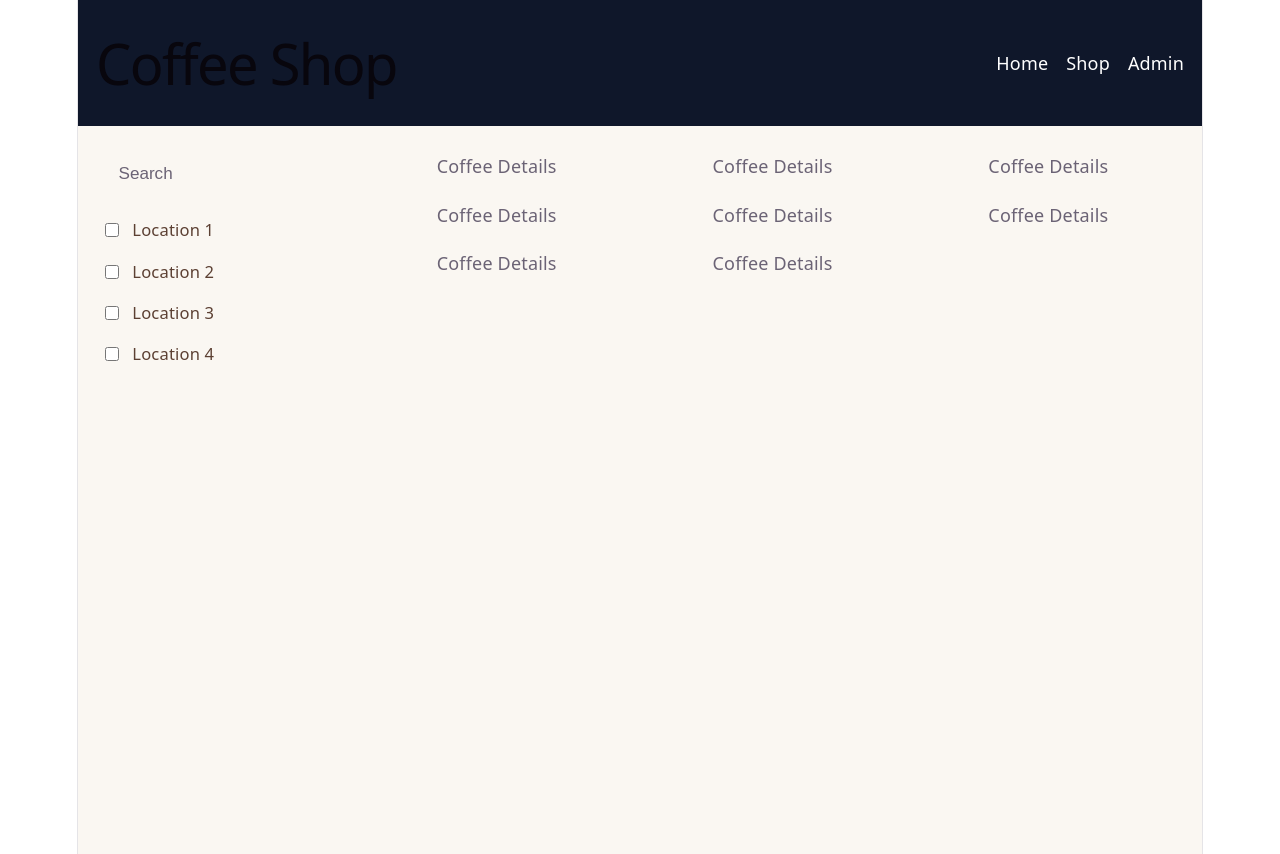
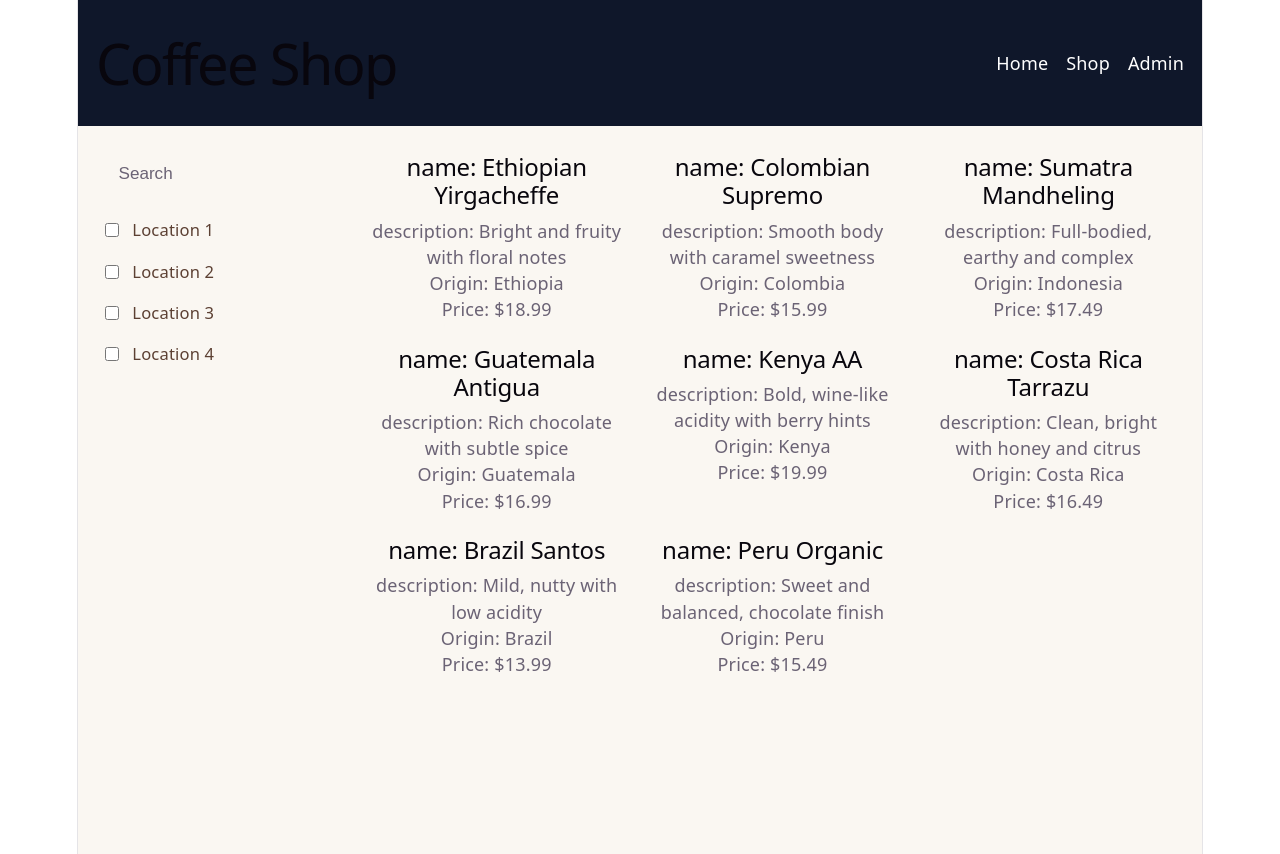
Before and after one commit to Benny254/E-commerce-react-base-project, a React (Vite) app in the folder react-based-project/: page /shop in a window 1280 px wide. Built offline with nearby package versions, Linux system fonts and the light colour scheme.

Commit message:
I have fixed my coffe card to properly destructure the props and updated the property names to lower case

```diff
--- a/react-based-project/src/components/CoffeeCard.jsx
+++ b/react-based-project/src/components/CoffeeCard.jsx
@@ -1,16 +1,15 @@
 import React from 'react'
 
-const CoffeeCard = (Coffee) => {
-
-      {Coffee.Name}
-      {Coffee.Description}
-      {Coffee.Origin}
-      {Coffee.Price}
-
-        return (
+const CoffeeCard = ({ coffee }) => {
+ return (
+  <>
     <div>
-      Coffee Details
+      <h2>name: {coffee.name}</h2>
+      <p>description: {coffee.description}</p>
+      <p>Origin: {coffee.origin}</p>
+      <p>Price: {coffee.price}</p>
     </div>
+</>
   )
 }
 
```
